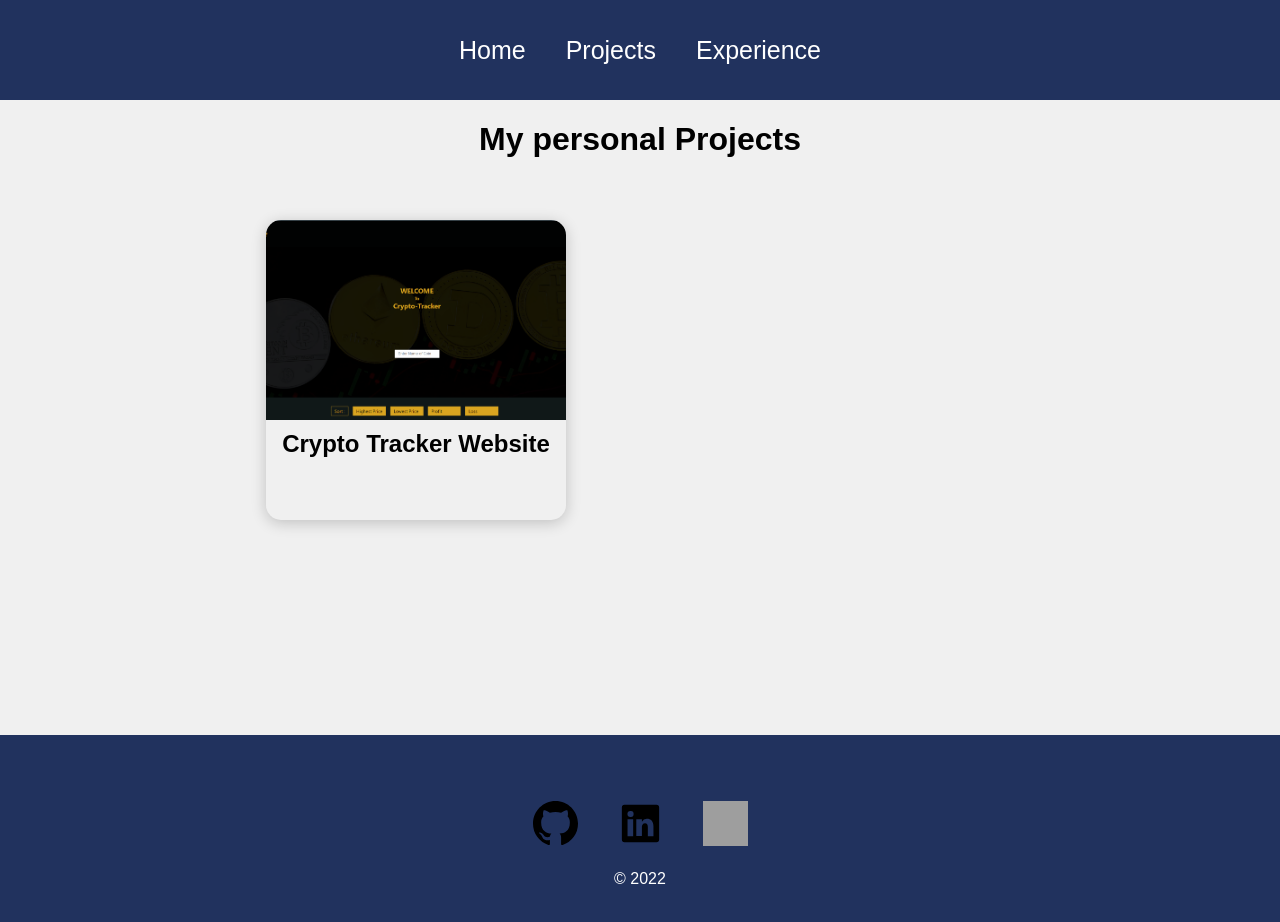
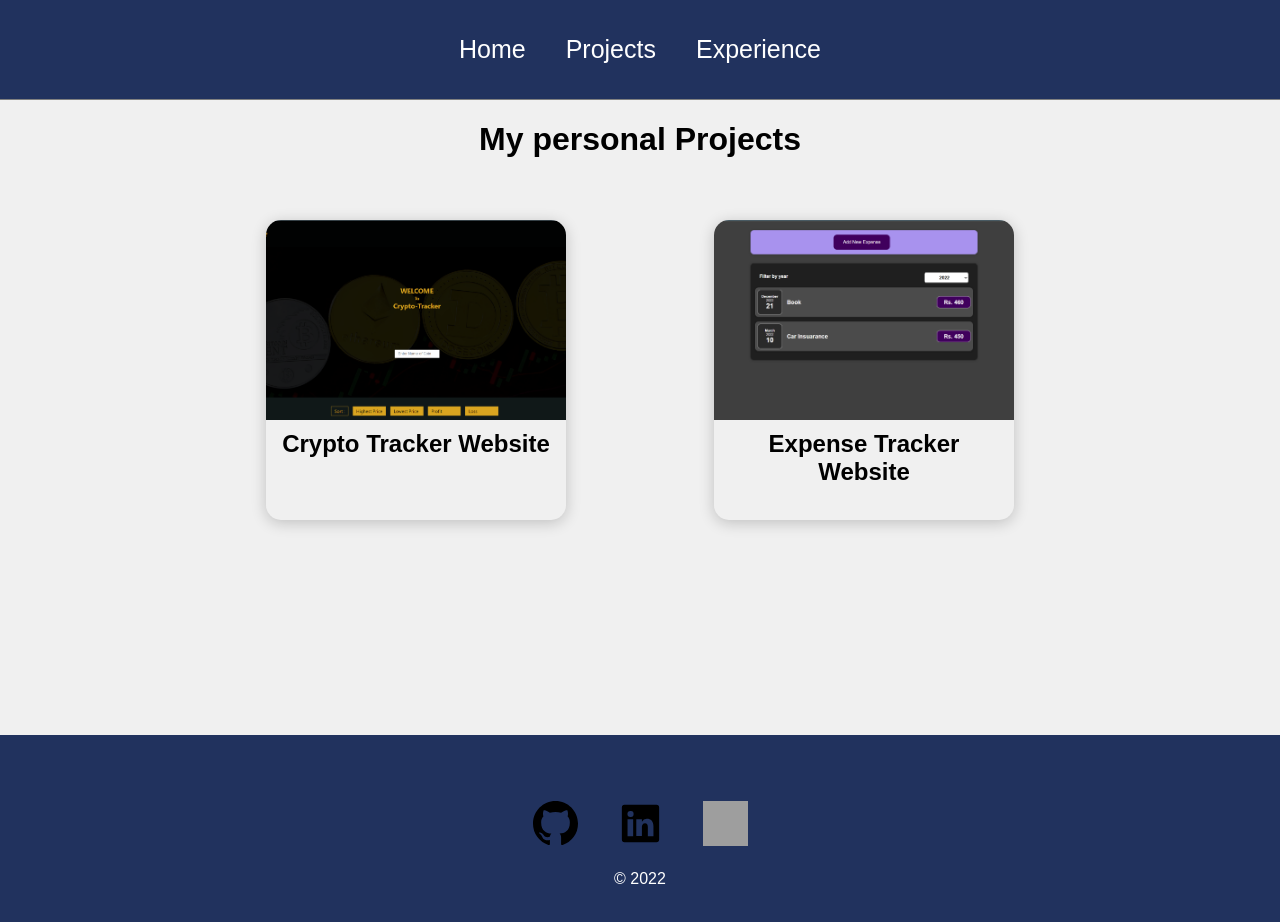
Before and after one commit to aman1021/MyPortfolio, a React (Create React App) app: page /projects in a window 1280 px wide. Shown: the top 922 px of the page. Built offline with nearby package versions, Linux system fonts and the light colour scheme; grey boxes are pictures that could not be loaded.

Commit message:
portfolio addition

```diff
--- a/src/App.js
+++ b/src/App.js
@@ -24,7 +24,7 @@ function App() {
   return (
     <AppBody>
       <Router>
-        <Navbar />
+        <Navbar/>
         <Routes>
           <Route path="/" element={<Home />} />
           <Route path="/projects" element={<Projects />} />
--- a/src/Helpers/ProjectList.js
+++ b/src/Helpers/ProjectList.js
@@ -1,9 +1,18 @@
 import Crypto from '../assests/crypto.png'
-
+import Expense from "../assests/expense.png"
 export const ProjectList = [
     {
         name: "Crypto Tracker Website",
         image: Crypto,
-        skills: "Reactjs,  Redux,  HTML, CSS",
+        skills: "Javascript, Reactjs,  Redux,  HTML, CSS",
+        github: "https://github.com/aman1021/Crypto",
+        demo: "https://crypto-opal-six.vercel.app/",
+    },
+    {
+        name: "Expense Tracker Website",
+        image: Expense,
+        skills: "Javascript, Reactjs,  HTML, CSS",
+        github: "https://github.com/aman1021/ExpenseTracker",
+        demo: "https://expense-tracker-iota-seven.vercel.app/",
     },
 ]
--- a/src/components/Box/index.js
+++ b/src/components/Box/index.js
@@ -9,7 +9,6 @@ import space from "@styled-system/space";
 import border from "@styled-system/border";
 import shadow from "@styled-system/shadow";
 import typography from "@styled-system/typography";
-
 
 const boxStyle = {
   boxSizing: "border-box",
--- a/src/components/Header/Navbar.js
+++ b/src/components/Header/Navbar.js
@@ -3,22 +3,28 @@ import Box from "../Box/index";
 import { Link } from "react-router-dom";
 import styled from "styled-components";
 function Navbar() {
-
-
   const Path = styled(Link)`
- color: #FFFFFF;
+    color: #ffffff;
     text-decoration: none;
     margin: 20px;
     font-size: 25px;
 
- @media (max-width: 560px){
+    &:hover {
+      color: #ffe800;
+    }
+
+    @media (max-width: 560px) {
       font-size: 20px;
     }
   `;
 
-
   return (
-    <Box width="100%" height="100px" background="#21325e">
+    <Box
+      width="100%"
+      height="100px"
+      background="#21325e"
+      borderBottom="1px solid grey"
+    >
       <Box
         color="#FFFFFF"
         height="100%"
--- a/src/pages/Home.js
+++ b/src/pages/Home.js
@@ -5,9 +5,6 @@ import styled from "styled-components";
 import Linkedin from "../assests/linkedin.svg"
 import Mail from '../assests/gmail.svg';
 import Git from '../assests/github.svg';
-
-
-
 
 const Icons = styled("img")`
 height: 45px;
@@ -21,6 +18,11 @@ margin: 15px;
   width 35px;
  }
 `;
+
+// const MyImage = styled(Icons)`
+// height: 300px;
+// width: 300px;
+// `
 
 const List = styled("ol")`
 list-style: none;
@@ -69,8 +71,23 @@ font-size: 60px;
 @media(max-width: 760px){
     font-size: 35px;
 }
+`;
 
-
+const Button = styled("button")`
+width: 100px;
+height: 40px;
+color: #fff;
+font-size: 14px;
+background: #00008b;
+border: none;
+border-radius: 10px;
+cursor: pointer;
+margin: 20px 0px 0px 0px;
+padding: 5px 10px;
+&:hover {
+  background: #e9d35b;
+  color: black;
+}
 `
 
 function Home() {
@@ -87,6 +104,8 @@ function Home() {
         color="#f0f0f0"
         height="calc(100vh - 100px)"
       >
+
+        {/* <MyImage src={Picture} alt="My picture"/> */}
         <Name>Hi, My Name is Aman Chandel</Name>
         <Box width="40%" fontSize="30px">
           <About margin="16px">A software developer with a passion for learning and creating. </About>
@@ -94,6 +113,7 @@ function Home() {
           <a href="https://github.com/aman1021"><Icons src={Git}/></a>
           <a href="mailto:amaniiitu32@gmail.com"><Icons src={Mail}/></a>
         </Box>
+        <a href="https://drive.google.com/file/d/1xUfrTHhAu4ti43aWu9bh5Q1fHko9WEs8/view?usp=sharing"><Button> <b> Resume </b> </Button></a>
       </Box>
 
       <Box fontSize="35px" width="100%" display="flex" justifyContent="center" flexDirection="column" alignItems="center">
--- a/src/pages/ProjectDisplay.js
+++ b/src/pages/ProjectDisplay.js
@@ -79,15 +79,15 @@ function ProjectDisplay() {
       <NameH1> {project.name} </NameH1>
       <StyledImg src={project.image} />
       <Skills>
-        <b>Skills:</b> {project.skills}{" "}
+        <b>Skills:</b>   {project.skills}{" "}
       </Skills>
       <Box display="flex">
-        <a href="https://github.com/aman1021/Crypto">
+        <a href={project.github}>
           <Button>
             <b>Github</b>
           </Button>
         </a>
-        <a href="https://crypto-opal-six.vercel.app/">
+        <a href={project.demo}>
           <LiveButton>
             <b>Demo</b>
           </LiveButton>
```
Also changed, not shown: src/assests/expense.png (added), src/assests/mypicture.jpeg (added). Lines whose indentation alone changed are shown as unchanged.
